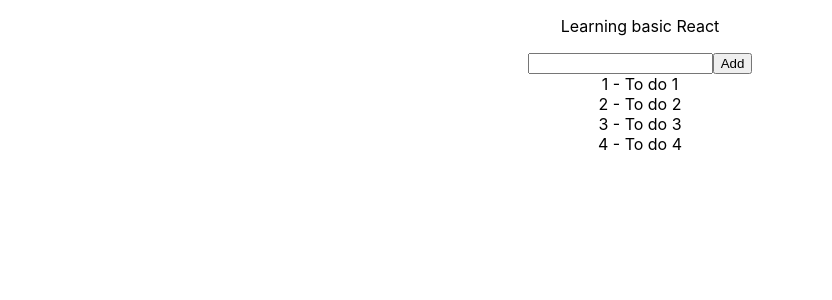
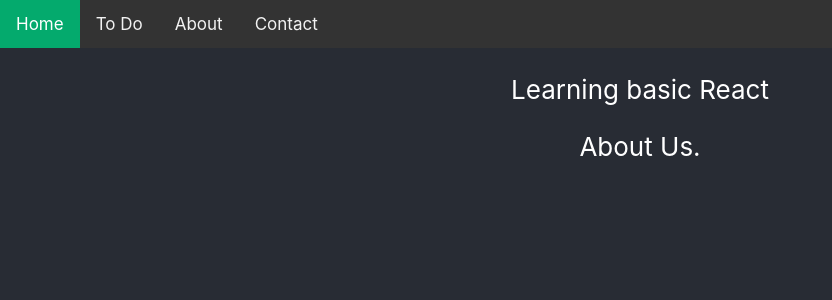
Before and after one commit to hoangtuan1981/react_basic_demo1, a React (Create React App) app: page /about in a window 1280 px wide. Shown: the top 300 px of the page, without its empty margins (0-832 px from the left). Built offline with nearby package versions, Linux system fonts and the light colour scheme.

Commit message:
added menu. Use react route.

```diff
--- a/package.json
+++ b/package.json
@@ -8,6 +8,7 @@
     "@testing-library/user-event": "^12.8.3",
     "react": "^17.0.2",
     "react-dom": "^17.0.2",
+    "react-router-dom": "^6.9.0",
     "react-scripts": "4.0.3",
     "web-vitals": "^1.1.2"
   },
--- /dev/null
+++ b/src/views/About.js
@@ -0,0 +1,15 @@
+import React from 'react';
+
+class About extends React.Component {
+  render() {
+    return (
+      <div>
+        About Us.
+      </div>
+    )
+
+  }
+
+}
+
+export default About;
--- a/src/views/App.css
+++ b/src/views/App.css
@@ -16,7 +16,7 @@
 .App-header {
   background-color: #282c34;
   min-height: 100vh;
-  display: flex;
+  /*display: flex;*/
   flex-direction: column;
   align-items: center;
   justify-content: center;
--- a/src/views/App.js
+++ b/src/views/App.js
@@ -1,17 +1,50 @@
 //import logo from './logo.svg';
+//import * as ReactDOM from "react-dom";
+import {
+  BrowserRouter as Router,
+  Routes, Route
+} from "react-router-dom";
+import { Outlet, Link, useRoutes, useParams } from "react-router-dom";
 import './App.css';
+import Nav from './Nav/Nav'
 import ToDoList from './ToDo/ToDoList';
 //import AddToDo from './AddToDo';
+import About from './About';
+
+/*
 function App() {
   return (
     <div className="App">
       <p>
           Learning basic React
         </p>
-
-      <ToDoList/>
     </div>
   );
 }
+*/
+
+function App() {
+  return (
+    <div className="App">
+
+      <header className="App-header">
+      <Nav />
+        <p>
+          Learning basic React
+        </p>
+        <Router>
+          <Routes>
+            <Route path="" />
+            <Route path="/todo" element={<ToDoList />} />
+            <Route path="/about" element={<About />} />
+          </Routes>
+        </Router>
+
+      </header>
+
+    </div>
+
+  )
+}
 
 export default App;
--- /dev/null
+++ b/src/views/Nav/Nav.css
@@ -0,0 +1,27 @@
+/* Add a black background color to the top navigation */
+.topnav {
+  background-color: #333;
+  overflow: hidden;
+}
+
+/* Style the links inside the navigation bar */
+.topnav a {
+  float: left;
+  color: #f2f2f2;
+  text-align: center;
+  padding: 14px 16px;
+  text-decoration: none;
+  font-size: 17px;
+}
+
+/* Change the color of links on hover */
+.topnav a:hover {
+  background-color: #ddd;
+  color: black;
+}
+
+/* Add a color to the active/current link */
+.topnav a.active {
+  background-color: #04AA6D;
+  color: white;
+}
--- /dev/null
+++ b/src/views/Nav/Nav.js
@@ -0,0 +1,18 @@
+import React from 'react';
+import './Nav.css';
+
+class Nav extends React.Component {
+
+  render() {
+    return (
+      <div className='topnav'>
+        <a className='active' href='/'>Home</a>
+        <a href='todo'>To Do</a>
+        <a href='about'>About</a>
+        <a href='contact'>Contact</a>
+      </div>
+    )
+  }
+}
+
+export default Nav;
```
